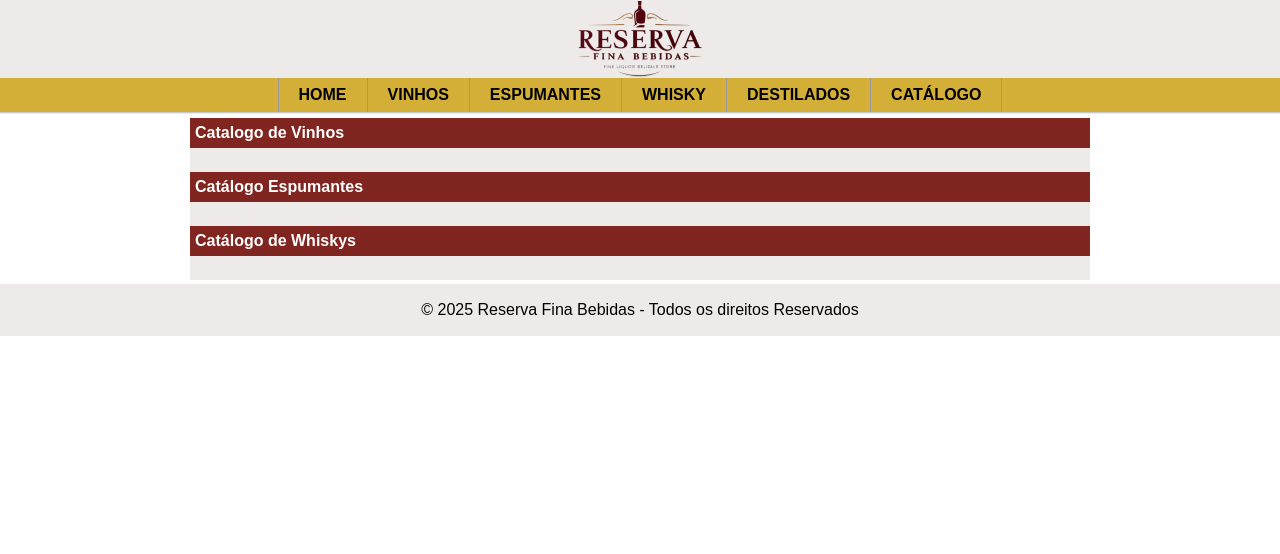
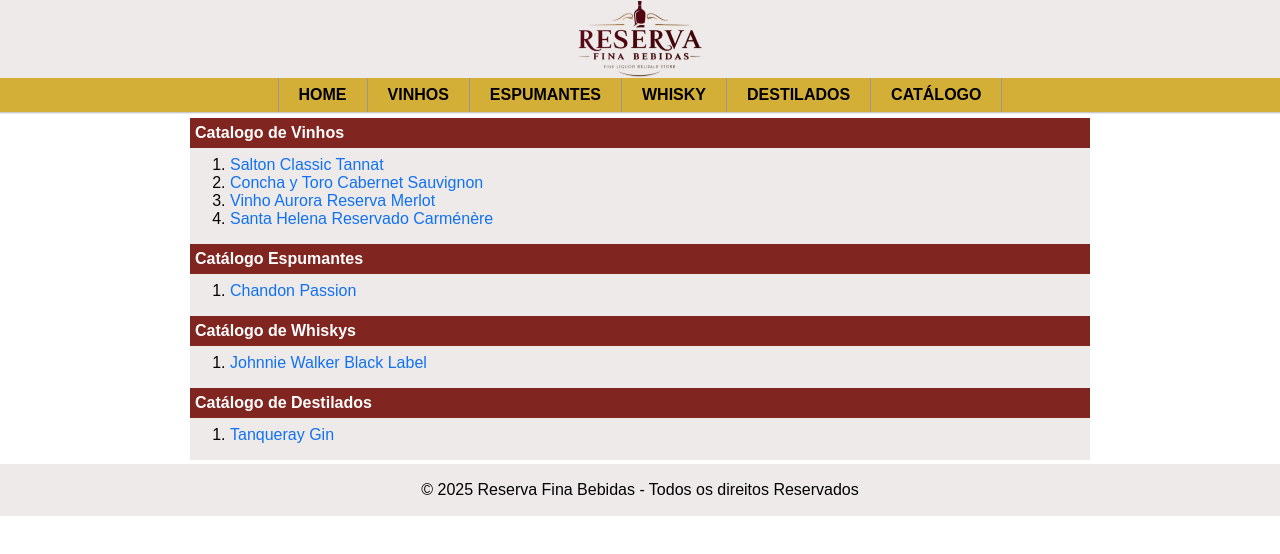
Before and after one commit to thawanylima/reserva-fina-bebidas, a React (Create React App) app: page /catalogo in a window 1280 px wide. Shown: the top 554 px of the page. Built offline with nearby package versions, Linux system fonts and the light colour scheme.

Commit message:
update componentes

```diff
--- a/public/api/todasBebidas.json
+++ b/public/api/todasBebidas.json
@@ -42,5 +42,37 @@
     "volume": 500,
     "preco": 78.02,
     "imagem": "005_santa_helena_reservado_carmene.jpg"
+  },
+  {
+    "id": "5",
+    "nome": "Johnnie Walker Black Label",
+    "slug": "johnnie-walker-black-label",
+    "marca": "Johnnie Walker",
+    "tipo": "Whisky",
+    "descricao": "aroma de frutas cítricas esabor doce",
+    "volume": 700,
+    "preco": 159.68,
+    "imagem": "041_johnnie_walker_black_label.jpg"
+  },
+  {
+    "id": "6",
+    "nome": "Chandon Passion",
+    "slug": "chandon-passion",
+    "marca": "Chandon",
+    "tipo": "Espumantes",
+    "descricao":   "aroma de ervas e sabor frutado",
+    "volume": 750,
+    "preco": 122.67,
+    "imagem": "029_chandon_passion.jpg"
+  },
+  {
+    "id": "7",
+    "nome": "Tanqueray Gin",
+    "marca": "Tanqueray",
+    "tipo": "Destilados",
+    "descricao":"aroma de carvalho  e sabor encorpado",
+    "volume": 1000,
+    "preco": 237.89,
+    "imagem": "067_tanqueray_gin.jpg"
   }
 ]
--- a/src/components/Catalogo.js
+++ b/src/components/Catalogo.js
@@ -6,12 +6,12 @@
     <main className="principal">
         <h2>Catalogo de Vinhos</h2>
         <ol>
-            {bebidas.filter(bebida => bebida.tipo == "Vinho").map(bebida => (
+            {bebidas.filter(bebida => bebida.tipo == "Vinhos").map(bebida => (
                 <li><Link to={'/bebida/${bebida.slug}'}>{bebida.nome}</Link></li>))}
         </ol>
         <h2>Catálogo Espumantes</h2>
         <ol>
-            {bebidas.filter(bebida => bebida.tipo == "Espumante").map(bebida => (
+            {bebidas.filter(bebida => bebida.tipo == "Espumantes").map(bebida => (
                 <li><Link to={'/bebida/${bebida.slug}'}>{bebida.nome}</Link></li>))}
         </ol>
         <h2>Catálogo de Whiskys</h2>
@@ -19,6 +19,11 @@
              {bebidas.filter(bebida => bebida.tipo == "Whisky").map(bebida => (
                 <li><Link to={'/bebida/${bebida.slug}'}>{bebida.nome}</Link></li>))}
         </ol>
+        <h2>Catálogo de Destilados</h2>
+        <ol>
+             {bebidas.filter(bebida => bebida.tipo == "Destilados").map(bebida => (
+                <li><Link to={'/bebida/${bebida.slug}'}>{bebida.nome}</Link></li>))}
+        </ol>
     </main>
     );
 };
--- a/src/components/Destilados.js
+++ b/src/components/Destilados.js
@@ -1,11 +1,23 @@
 import React from "react";
+import { Link } from "react-router-dom";
 
-const Destilados= () =>(
+const Destilados= ({ bebidas }) =>(
     <main className="principal">
         <h2>Categoria de Destilados</h2>
-        <div className="card">
-            <p>Conteúdos da página Destilados</p>
-        </div>
+        {bebidas.filter(t => t.tipo === "Destilados").map(bebida => (
+            <div className="card">
+                <div>
+                    <img src={"/imagens/bebidas/" + bebida.id + ".jpg"}/>
+                </div>
+                <Link>
+                    <div className="detalhes">
+                        <h3>{bebida.nome}</h3>
+                        <p>{bebida.descricao}</p>
+                        <p>Leia Mais &gt;</p>
+                    </div>
+                </Link>
+            </div>
+        ))}
     </main>
 )
 export default Destilados;
--- a/src/components/Espumantes.js
+++ b/src/components/Espumantes.js
@@ -1,11 +1,23 @@
 import React from "react";
+import { Link } from "react-router-dom";
 
-const Espumantes= () =>(
+const Espumantes= ({ bebidas }) =>(
     <main className="principal">
         <h2>Categoria de Espumantes</h2>
-        <div className="card">
-            <p>Conteúdos da página Espumantes</p>
-        </div>
+        {bebidas.filter(t => t.tipo === "Espumantes").map(bebida => (
+            <div className="card">
+                <div>
+                    <img src={"/imagens/bebidas/" + bebida.id + ".jpg"}/>
+                </div>
+                <Link>
+                    <div className="detalhes">
+                        <h3>{bebida.nome}</h3>
+                        <p>{bebida.descricao}</p>
+                        <p>Leia Mais &gt;</p>
+                    </div>
+                </Link>
+            </div>
+        ))}
     </main>
 )
 export default Espumantes;
--- a/src/components/Whisky.js
+++ b/src/components/Whisky.js
@@ -1,11 +1,23 @@
 import React from "react";
+import { Link } from "react-router-dom";
 
-const Whisky = () =>(
+const Whisky = ({ bebidas }) =>(
     <main className="principal">
-        <h2>Categoria de Whiskys</h2>
-        <div className="card">
-            <p>Conteúdos da página Whiskys</p>
-        </div>
+        <h2>Categoria de Whisky</h2>
+        {bebidas.filter(t => t.tipo === "Whisky").map(bebida => (
+            <div className="card">
+                <div>
+                    <img src={"/imagens/bebidas/" + bebida.id + ".jpg"} />
+                </div>
+                <Link>
+                    <div className="detalhes">
+                        <h3>{bebida.nome}</h3>
+                        <p>{bebida.descricao}</p>
+                        <p>Leia Mais &gt;</p>
+                    </div>
+                </Link>
+            </div>
+        ))}
     </main>
-)
+);
 export default Whisky;
```
Also changed, not shown: public/imagens/bebidas/6.png (renamed from public/imagens/bebidas/chandon.png).
